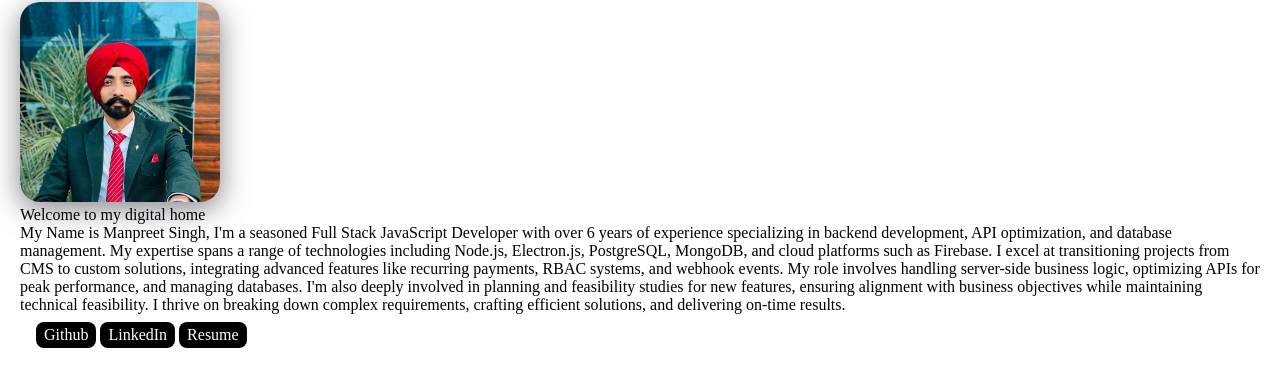
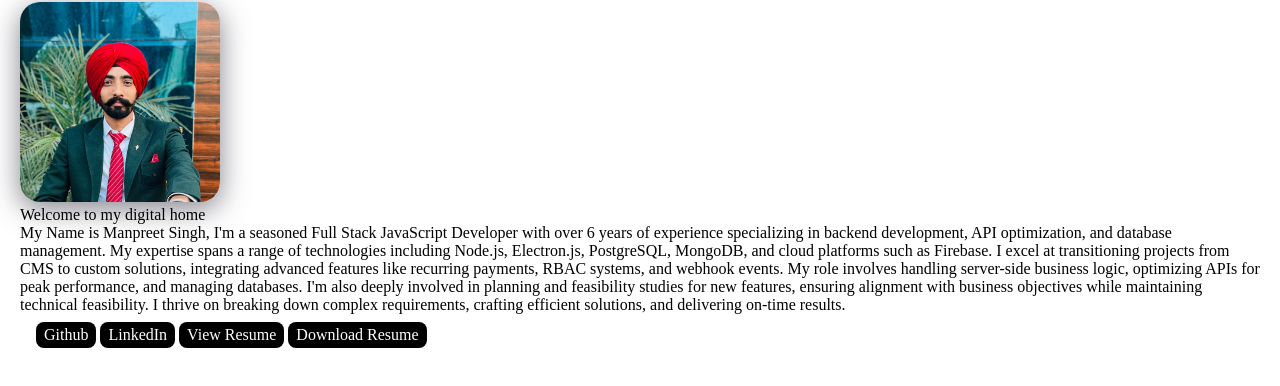
Before and after one commit to msdhaliwal/msdhaliwal, a plain HTML site: page index.html in a window 1280 px wide. Shown: the part 98-484 px from the top of the page. Drawn offline with Linux system fonts and the light colour scheme; a web font is replaced by a local one.

Commit message:
added resume download option

```diff
--- a/index.html
+++ b/index.html
@@ -107,7 +107,8 @@
 	<footer>
 		<a href="https://github.com/msdhaliwal" class="links-buttons">Github</a>
 		<a href="https://www.linkedin.com/in/msdhaliwal94/" class="links-buttons">LinkedIn</a>
-		<a href="/resume.html" class="links-buttons">Resume</a>
+		<a href="/resume.html" class="links-buttons">View Resume</a>
+		<a href="/src/assets/resume.pdf" download="msdhaliwal-resume.pdf" class="links-buttons">Download Resume</a>
 	</footer>
 </body>
 
```
Also changed, not shown: 1 other file.
